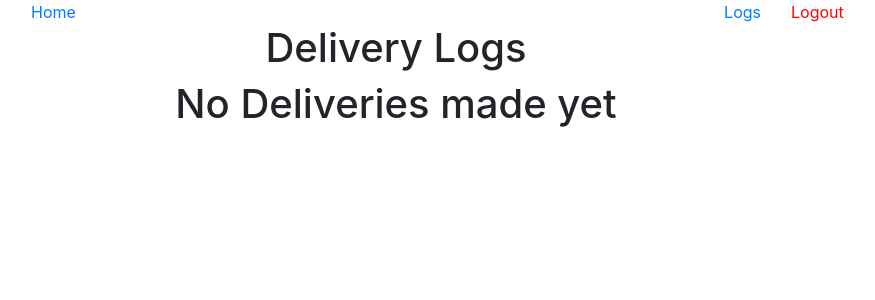
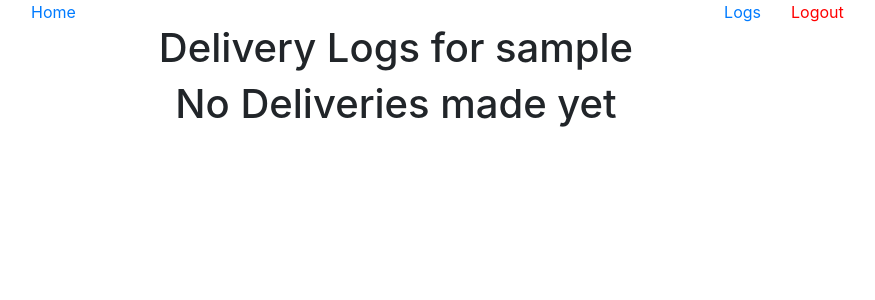
Before and after one commit to Ronyonka/builder, a Django app: page /logs/ in a window 1280 px wide. Shown: the top 300 px of the page, without its empty margins (244-1119 px from the left). Run offline with Django 3.2, Linux system fonts and the light colour scheme; the visitor is signed in with stand-in values (Sample User, id 1); data that the repository does not hold is empty; some libraries are stand-ins or nearby versions.

Commit message:
added username to heading

```diff
--- a/deliveries/views.py
+++ b/deliveries/views.py
@@ -51,6 +51,7 @@ def home(request):
 
 @login_required
 def delivery_logs(request):
+    user = request.user
     heading = "Delivery Logs"
     try:
         deliveries = Delivery.objects.filter(customer=request.user)
@@ -58,6 +59,7 @@ def delivery_logs(request):
         deliveries = []
     dates_list = set([i.dateTime.date for i in deliveries])
     context = {
+        'user':user,
         'heading':heading,
         'deliveries':deliveries
     }
--- a/inuua/templates/deliveries/log.html
+++ b/inuua/templates/deliveries/log.html
@@ -26,7 +26,7 @@
 <a href="{% url 'logout' %}" style="color: red;">Logout</a>
 {% endblock logout%}
 {% block content %}
-<h1>{{heading}}</h1>
+<h1>{{heading}} for {{user.username}}</h1>
 <div class="row">
     <div class="col-lg-2"></div>
     <div class="col-lg-8">
```
